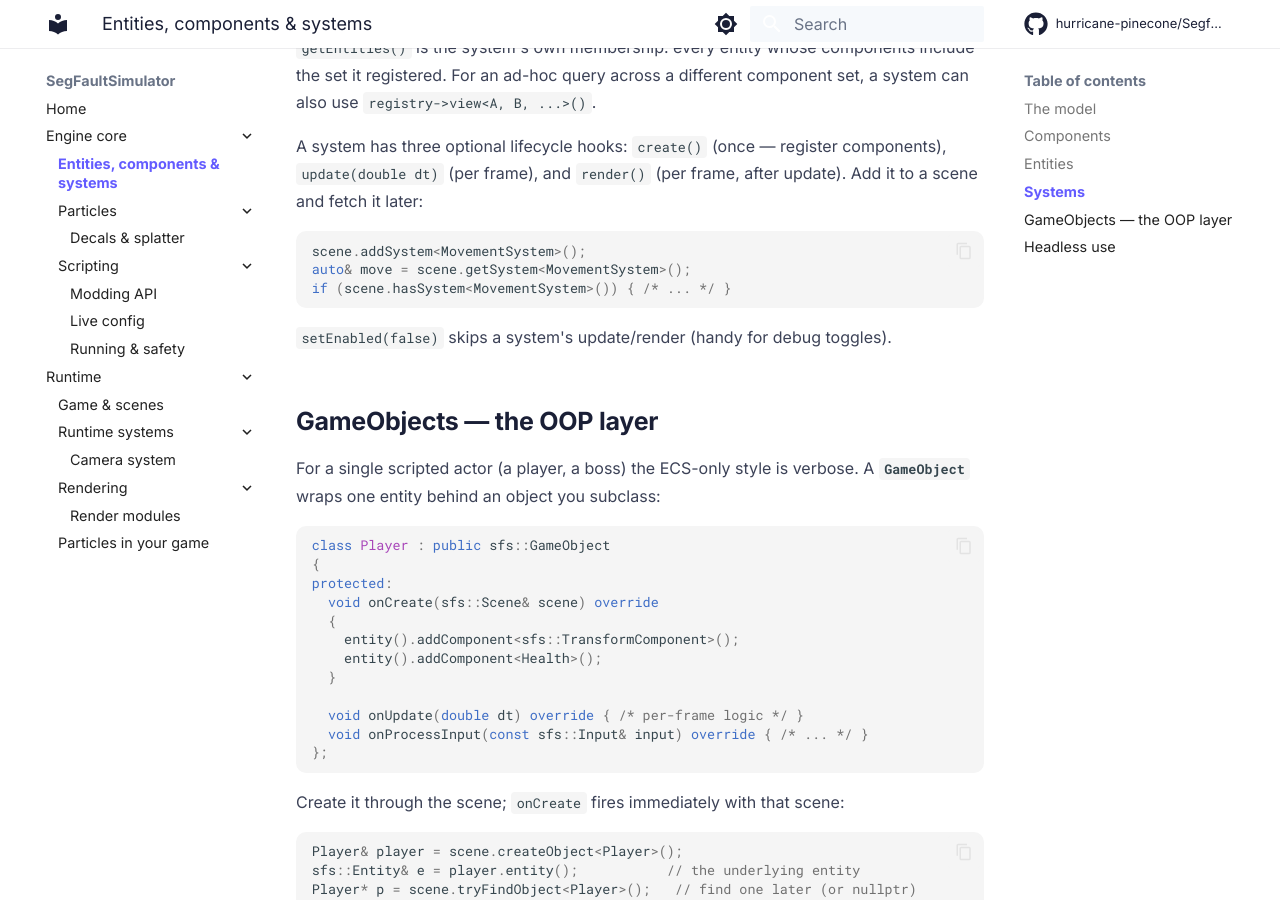
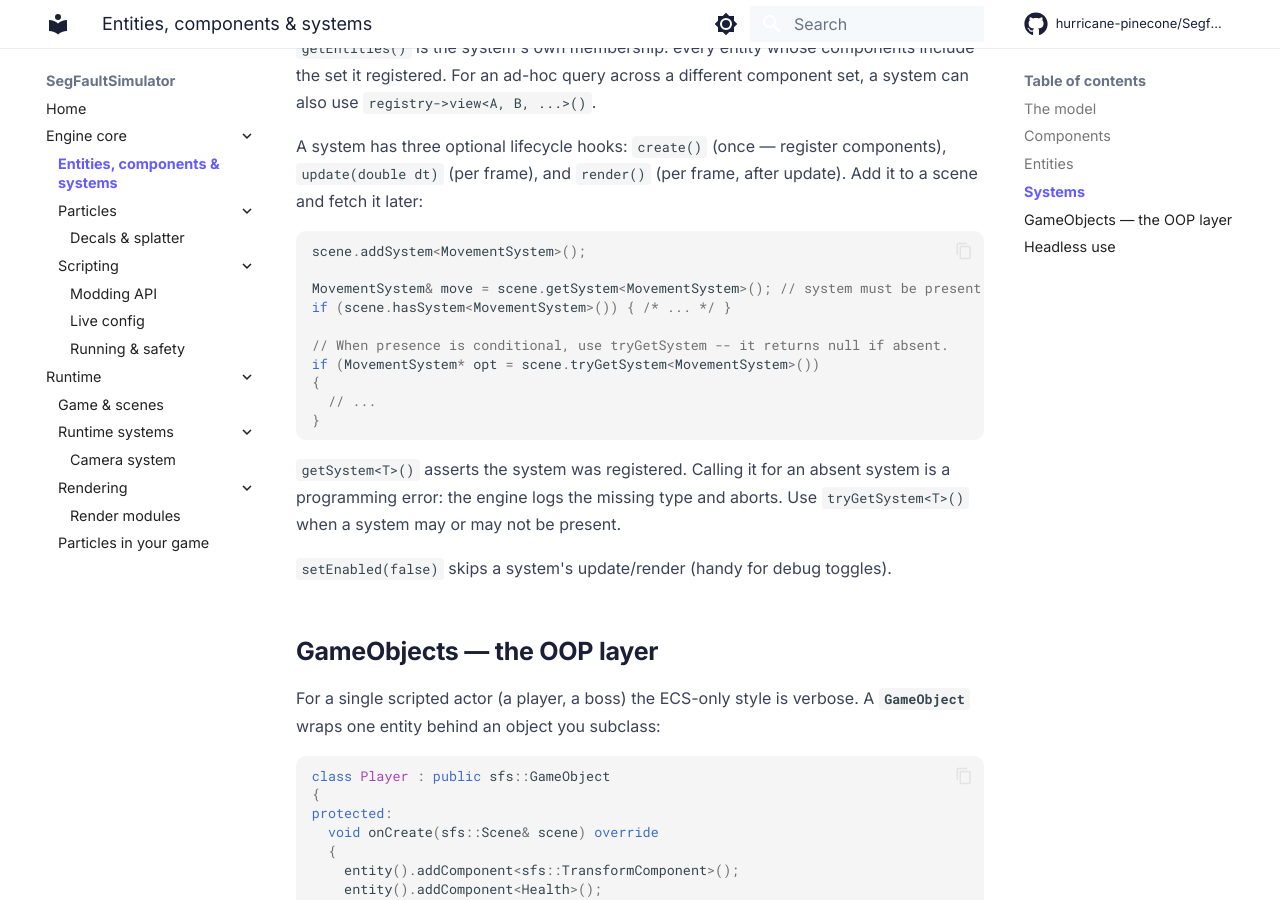
Before and after one commit to hurricane-pinecone/Segfault-Simulator, an MkDocs documentation site: the page built from docs/core/ecs/index.md, in a window 1280 px wide and 900 px high, scrolled down 2404 px. Built offline with MkDocs 1.6.1 and Material for MkDocs 9.7.7, drawn with Linux system fonts in a browser that asks for light colours; comment, search, counter and statistics services are not loaded.

Commit message:
docs: auto-sync with recent source changes

````diff
--- a/docs/core/ecs/index.md
+++ b/docs/core/ecs/index.md
@@ -93,9 +93,20 @@ update). Add it to a scene and fetch it later:
 
 ```cpp
 scene.addSystem<MovementSystem>();
-auto& move = scene.getSystem<MovementSystem>();
+
+MovementSystem& move = scene.getSystem<MovementSystem>(); // system must be present
 if (scene.hasSystem<MovementSystem>()) { /* ... */ }
+
+// When presence is conditional, use tryGetSystem -- it returns null if absent.
+if (MovementSystem* opt = scene.tryGetSystem<MovementSystem>())
+{
+  // ...
+}
 ```
+
+`getSystem<T>()` asserts the system was registered. Calling it for an absent
+system is a programming error: the engine logs the missing type and aborts.
+Use `tryGetSystem<T>()` when a system may or may not be present.
 
 `setEnabled(false)` skips a system's update/render (handy for debug toggles).
 
````
